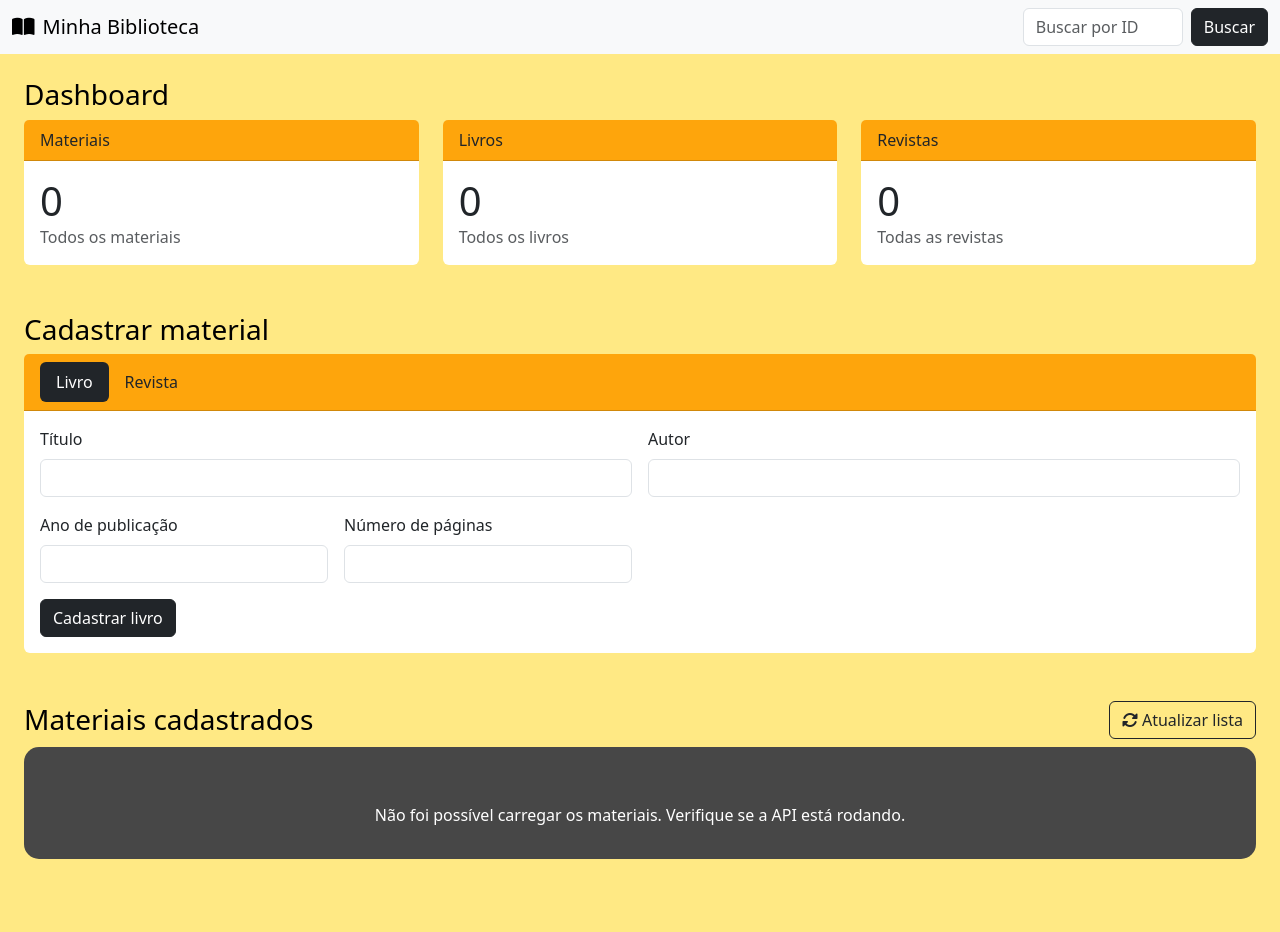
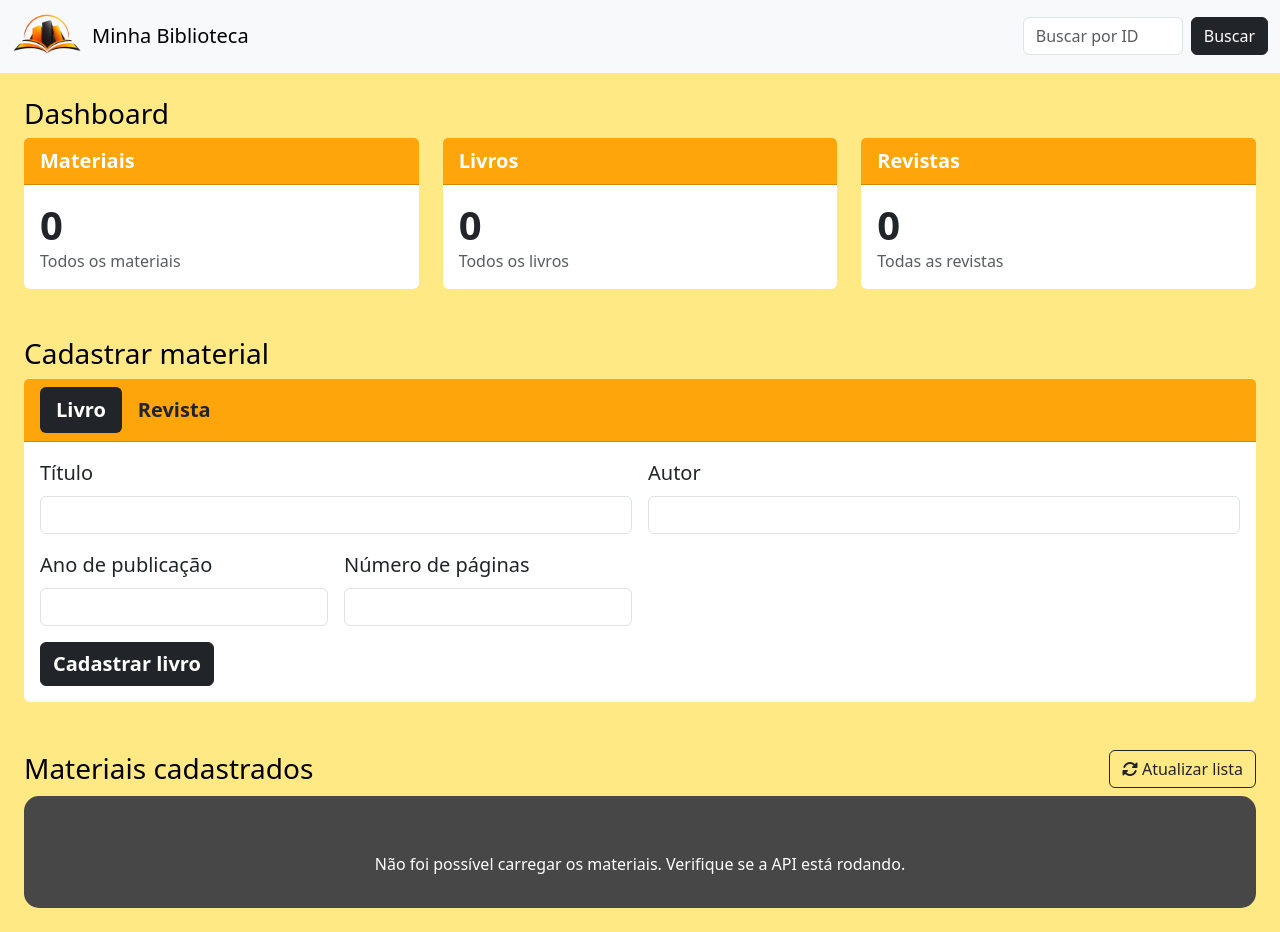
Before and after one commit to Gabrixlll/Desenvolvimento-web-front-projeto_biblioteca, a plain HTML site: page front/index.html in a window 1280 px wide. Before the commit the page ends 883 px from the top, so only its background shows below. Drawn offline with nearby package versions, Linux system fonts and the light colour scheme; no server answers.

Commit message:
arrumando front

```diff
--- a/front/index.html
+++ b/front/index.html
@@ -16,8 +16,8 @@
     <header>
         <nav class="navbar bg-body-tertiary">
             <div class="container-fluid">
-                <span class="navbar-brand mb-0 h1">
-                    <i class="fa-solid fa-book-open me-2"></i>Minha Biblioteca
+                <span class="navbar-brand mb-0 h1" style="display: flex; align-items: center; gap: 10px;">
+                    <img src="./img/logo.png" style="width: 70px;" alt="">Minha Biblioteca
                 </span>
                 <form class="d-flex gap-2" id="form-busca" role="search">
                     <label for="busca-id" class="visually-hidden">Buscar material pelo ID</label>
@@ -35,27 +35,27 @@
             <div class="row g-4">
                 <div class="col-12 col-sm-6 col-lg-4">
                     <div class="card">
-                        <div class="card-header">Materiais</div>
+                        <div class="card-header fs-5 fw-semibold" style="color: white;">Materiais</div>
                         <div class="card-body">
-                            <p class="display-6 mb-0" id="total-materiais">0</p>
+                            <p class="display-6 mb-0 fw-semibold" id="total-materiais">0</p>
                             <p class="text-body-secondary mb-0">Todos os materiais</p>
                         </div>
                     </div>
                 </div>
                 <div class="col-12 col-sm-6 col-lg-4">
                     <div class="card">
-                        <div class="card-header">Livros</div>
+                        <div class="card-header fs-5 fw-semibold" style="color: white;">Livros</div>
                         <div class="card-body">
-                            <p class="display-6 mb-0" id="total-livros">0</p>
+                            <p class="display-6 mb-0 fw-semibold" id="total-livros">0</p>
                             <p class="text-body-secondary mb-0">Todos os livros</p>
                         </div>
                     </div>
                 </div>
                 <div class="col-12 col-sm-6 col-lg-4">
                     <div class="card">
-                        <div class="card-header">Revistas</div>
+                        <div class="card-header fs-5 fw-semibold" style="color: white;">Revistas</div>
                         <div class="card-body">
-                            <p class="display-6 mb-0" id="total-revistas">0</p>
+                            <p class="display-6 mb-0 fw-semibold" id="total-revistas">0</p>
                             <p class="text-body-secondary mb-0">Todas as revistas</p>
                         </div>
                     </div>
@@ -70,12 +70,12 @@
                 <div class="card-header">
                     <ul class="nav nav-pills" role="tablist">
                         <li class="nav-item" role="presentation">
-                            <button class="nav-link active" id="aba-livro" data-bs-toggle="pill"
+                            <button class="nav-link active fs-5 fw-semibold" id="aba-livro" data-bs-toggle="pill"
                                 data-bs-target="#painel-livro" type="button" role="tab"
                                 aria-controls="painel-livro" aria-selected="true">Livro</button>
                         </li>
                         <li class="nav-item" role="presentation">
-                            <button class="nav-link" id="aba-revista" data-bs-toggle="pill"
+                            <button class="nav-link fs-5 fw-semibold" id="aba-revista" data-bs-toggle="pill"
                                 data-bs-target="#painel-revista" type="button" role="tab"
                                 aria-controls="painel-revista" aria-selected="false">Revista</button>
                         </li>
@@ -87,24 +87,24 @@
                         <form id="form-livro" novalidate>
                             <div class="row g-3">
                                 <div class="col-12 col-md-6">
-                                    <label for="livro-titulo" class="form-label">Título</label>
+                                    <label for="livro-titulo" class="form-label fs-5">Título</label>
                                     <input type="text" class="form-control" id="livro-titulo" required>
                                 </div>
                                 <div class="col-12 col-md-6">
-                                    <label for="livro-autor" class="form-label">Autor</label>
+                                    <label for="livro-autor" class="form-label fs-5">Autor</label>
                                     <input type="text" class="form-control" id="livro-autor" required>
                                 </div>
                                 <div class="col-6 col-md-3">
-                                    <label for="livro-ano" class="form-label">Ano de publicação</label>
+                                    <label for="livro-ano" class="form-label fs-5">Ano de publicação</label>
                                     <input type="number" class="form-control" id="livro-ano" required>
                                 </div>
                                 <div class="col-6 col-md-3">
-                                    <label for="livro-paginas" class="form-label">Número de páginas</label>
+                                    <label for="livro-paginas" class="form-label fs-5">Número de páginas</label>
                                     <input type="number" class="form-control" id="livro-paginas" min="1" required>
                                 </div>
                             </div>
-                            <div class="alert alert-danger mt-3 d-none" id="erros-livro" role="alert"></div>
-                            <button type="submit" class="btn btn-dark mt-3">Cadastrar livro</button>
+                            <div class="alert alert-danger mt-3 d-none" id="erros-livro fs-5" role="alert"></div>
+                            <button type="submit" class="btn btn-dark mt-3 fs-5 fw-semibold">Cadastrar livro</button>
                         </form>
                     </div>
 
@@ -113,19 +113,19 @@
                         <form id="form-revista" novalidate>
                             <div class="row g-3">
                                 <div class="col-12 col-md-6">
-                                    <label for="revista-titulo" class="form-label">Título</label>
+                                    <label for="revista-titulo" class="form-label fs-5">Título</label>
                                     <input type="text" class="form-control" id="revista-titulo" required>
                                 </div>
                                 <div class="col-6 col-md-2">
-                                    <label for="revista-ano" class="form-label">Ano de publicação</label>
+                                    <label for="revista-ano" class="form-label fs-5">Ano de publicação</label>
                                     <input type="number" class="form-control" id="revista-ano" required>
                                 </div>
                                 <div class="col-6 col-md-2">
-                                    <label for="revista-edicao" class="form-label">Nº da edição</label>
+                                    <label for="revista-edicao" class="form-label fs-5">Nº da edição</label>
                                     <input type="number" class="form-control" id="revista-edicao" min="1" required>
                                 </div>
                                 <div class="col-12 col-md-2">
-                                    <label for="revista-mes" class="form-label">Mês</label>
+                                    <label for="revista-mes" class="form-label fs-5">Mês</label>
                                     <select class="form-select" id="revista-mes" required>
                                         <option value="">Escolha</option>
                                         <option value="1">Janeiro</option>
@@ -144,7 +144,7 @@
                                 </div>
                             </div>
                             <div class="alert alert-danger mt-3 d-none" id="erros-revista" role="alert"></div>
-                            <button type="submit" class="btn btn-dark mt-3">Cadastrar revista</button>
+                            <button type="submit" class="btn btn-dark mt-3 fs-5 fw-semibold">Cadastrar revista</button>
                         </form>
                     </div>
                 </div>
@@ -173,7 +173,7 @@
     <template id="modelo-card">
         <div class="col-12 col-sm-6 col-lg-4">
             <div class="card h-100">
-                <div class="card-header" data-campo="cabecalho"></div>
+                <div class="card-header fs-5 fw-semibold" style="color: white;" data-campo="cabecalho"></div>
                 <div class="card-body">
                     <h3 class="card-title h5" data-campo="titulo"></h3>
                     <p class="mb-1">ID: <span data-campo="id"></span></p>
```
